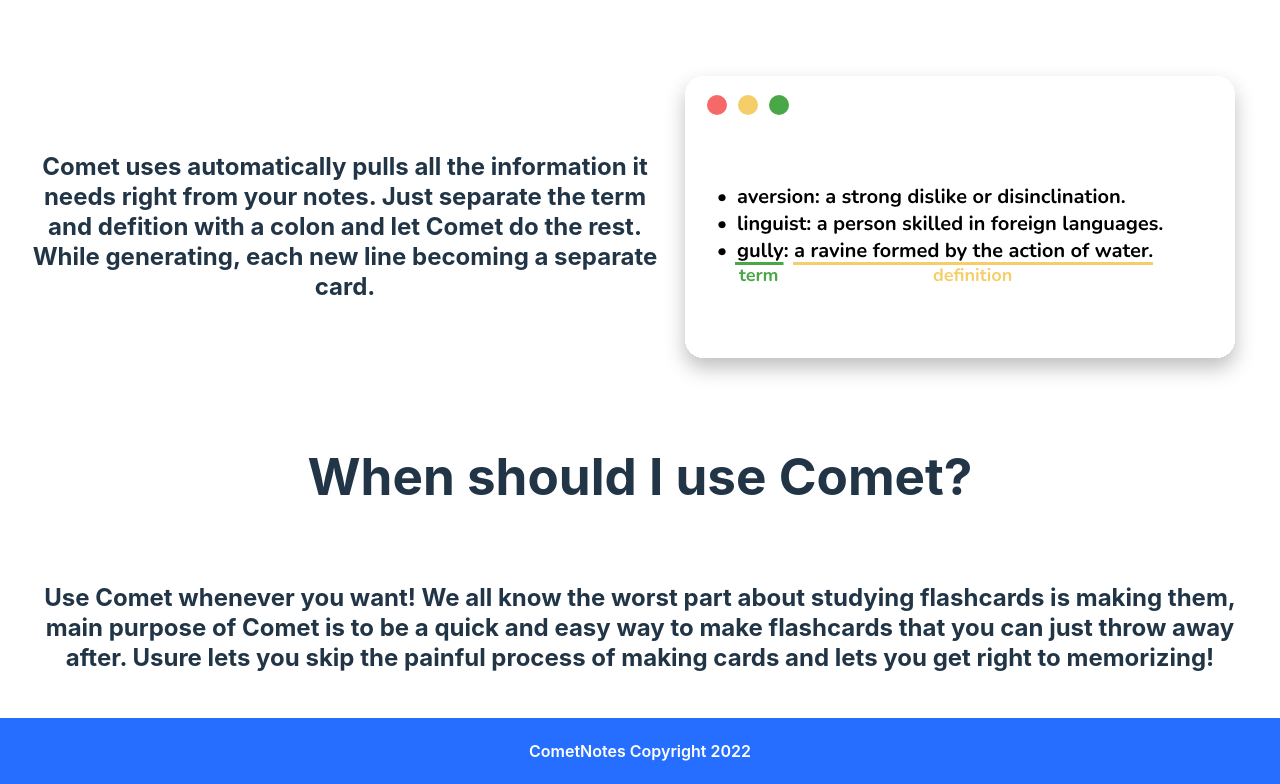
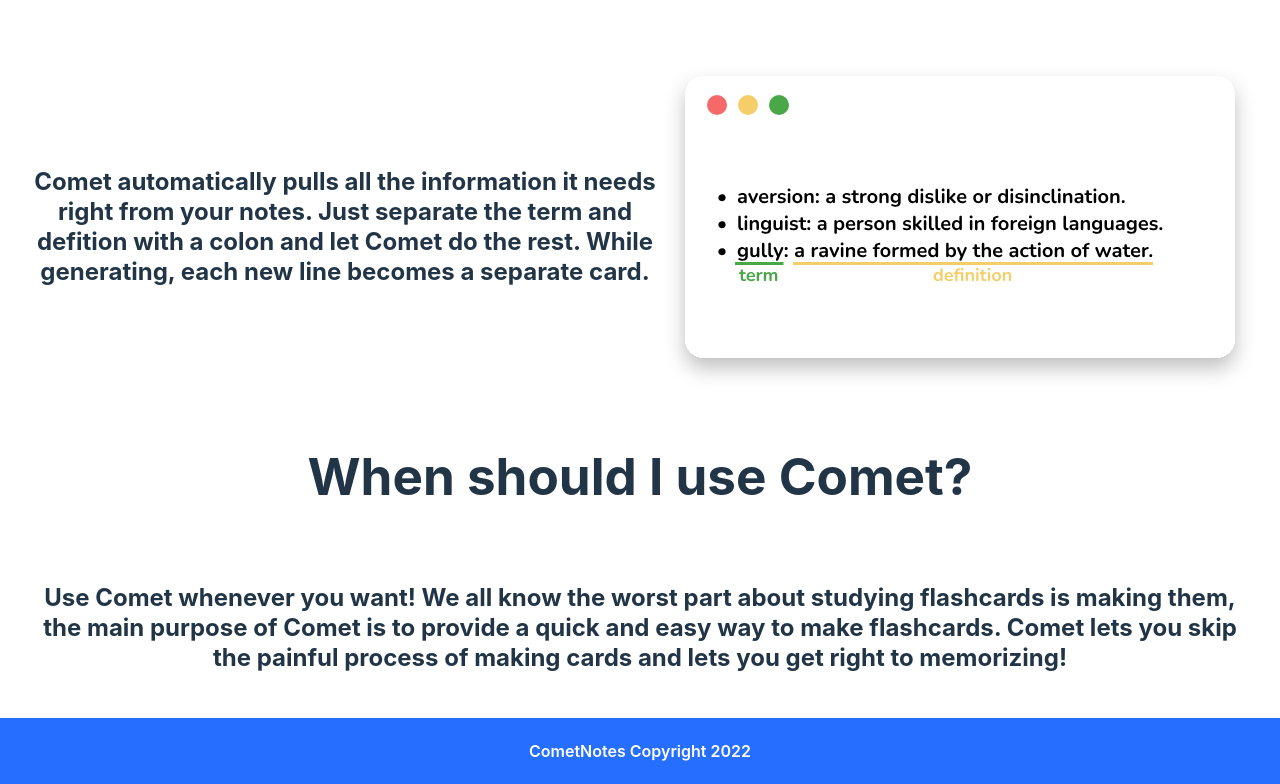
Before and after one commit to johngthecreator/flashcardz, a Svelte app: page / in a window 1280 px wide. Shown: the part 606-1390 px from the top of the page. Built offline with nearby package versions, Linux system fonts and the light colour scheme.

Commit message:
cleaned up wording

```diff
--- a/src/routes/Home.svelte
+++ b/src/routes/Home.svelte
@@ -15,12 +15,12 @@
         </div>
         <h1>How does it work?</h1>
         <div class="textWrapper">
-            <h2>Comet uses automatically pulls all the information it needs right from your notes. Just separate the term and defition with a colon and let Comet do the rest. While generating, each new line becoming a separate card.</h2>
+            <h2>Comet automatically pulls all the information it needs right from your notes. Just separate the term and defition with a colon and let Comet do the rest. While generating, each new line becomes a separate card.</h2>
             <img src={explain} alt="explainer" />
         </div>
         <h1>When should I use Comet?</h1>
         <div class="textWrapper">
-            <h2>Use Comet whenever you want! We all know the worst part about studying flashcards is making them, main purpose of Comet is to be a quick and easy way to make flashcards that you can just throw away after. Usure lets you skip the painful process of making cards and lets you get right to memorizing! </h2>
+            <h2>Use Comet whenever you want! We all know the worst part about studying flashcards is making them, the main purpose of Comet is to provide a quick and easy way to make flashcards. Comet lets you skip the painful process of making cards and lets you get right to memorizing! </h2>
         </div>
 
 
```
